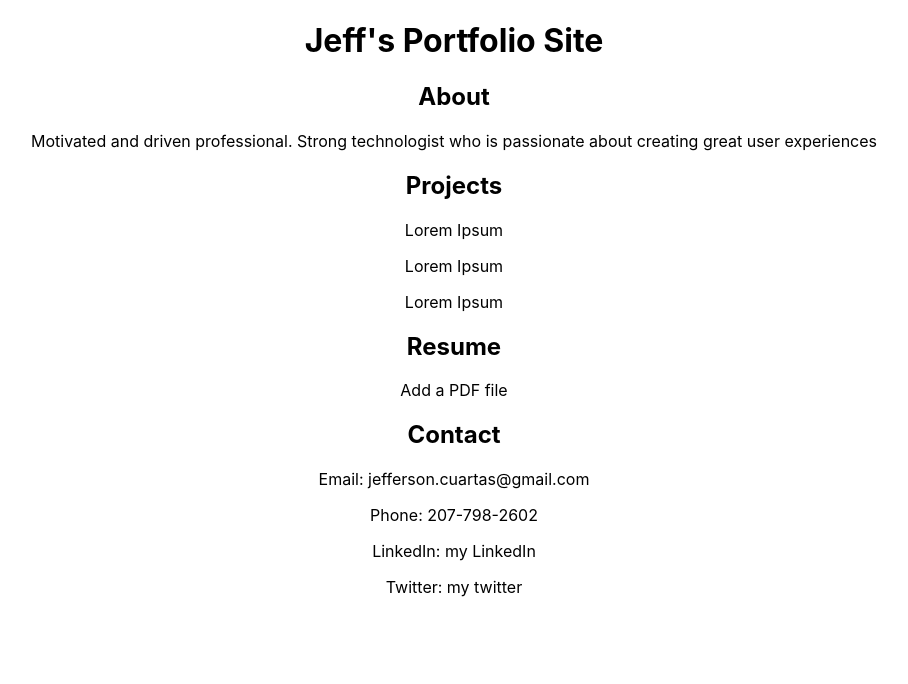
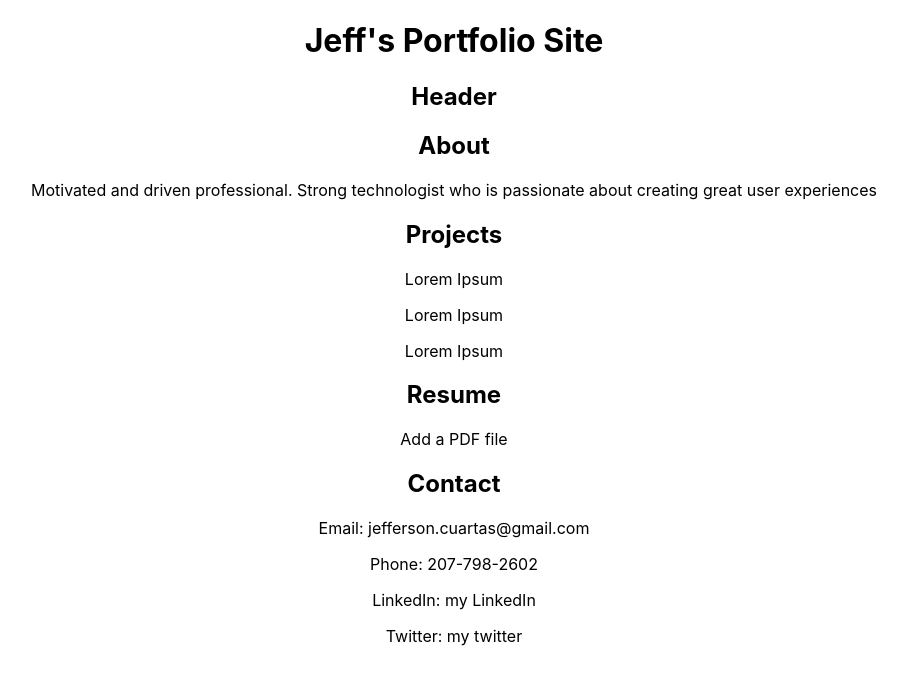
Before and after one commit to jcport1/my-website, a React (Create React App) app: page / in a window 1280 px wide. Shown: the top 684 px of the page, without its empty margins (186-1094 px from the left). Built offline with nearby package versions, Linux system fonts and the light colour scheme.

Commit message:
Creates Header Compononent

```diff
--- a/src/App.js
+++ b/src/App.js
@@ -1,4 +1,5 @@
 import './App.css';
+import Header from "./components/Header"
 import About from "./components/About"
 import Projects from "./components/Projects"
 import Resume from "./components/Resume"
@@ -8,7 +9,7 @@ function App() {
   return (
     <div className="App">
       <h1>Jeff's Portfolio Site</h1>
-
+      <Header/>
       <About />
       <Projects />
       <Resume />
--- /dev/null
+++ b/src/components/Header.js
@@ -0,0 +1,14 @@
+import React from 'react';
+
+const Header = () => {
+
+    return (
+        <div>
+            <header>
+                <h2>Header</h2>
+            </header>
+        </div>
+    )
+}
+
+export default Header
--- a/src/components/Navbar.js
+++ b/src/components/Navbar.js
@@ -1,7 +1,7 @@
 import React from 'react';
-import { Nav.Link } from 'react-router-dom';
+import { Link } from 'react-scroll';
 
-const Navbar = () => {
+export default function Navbar(){
 
     return(
 
```
